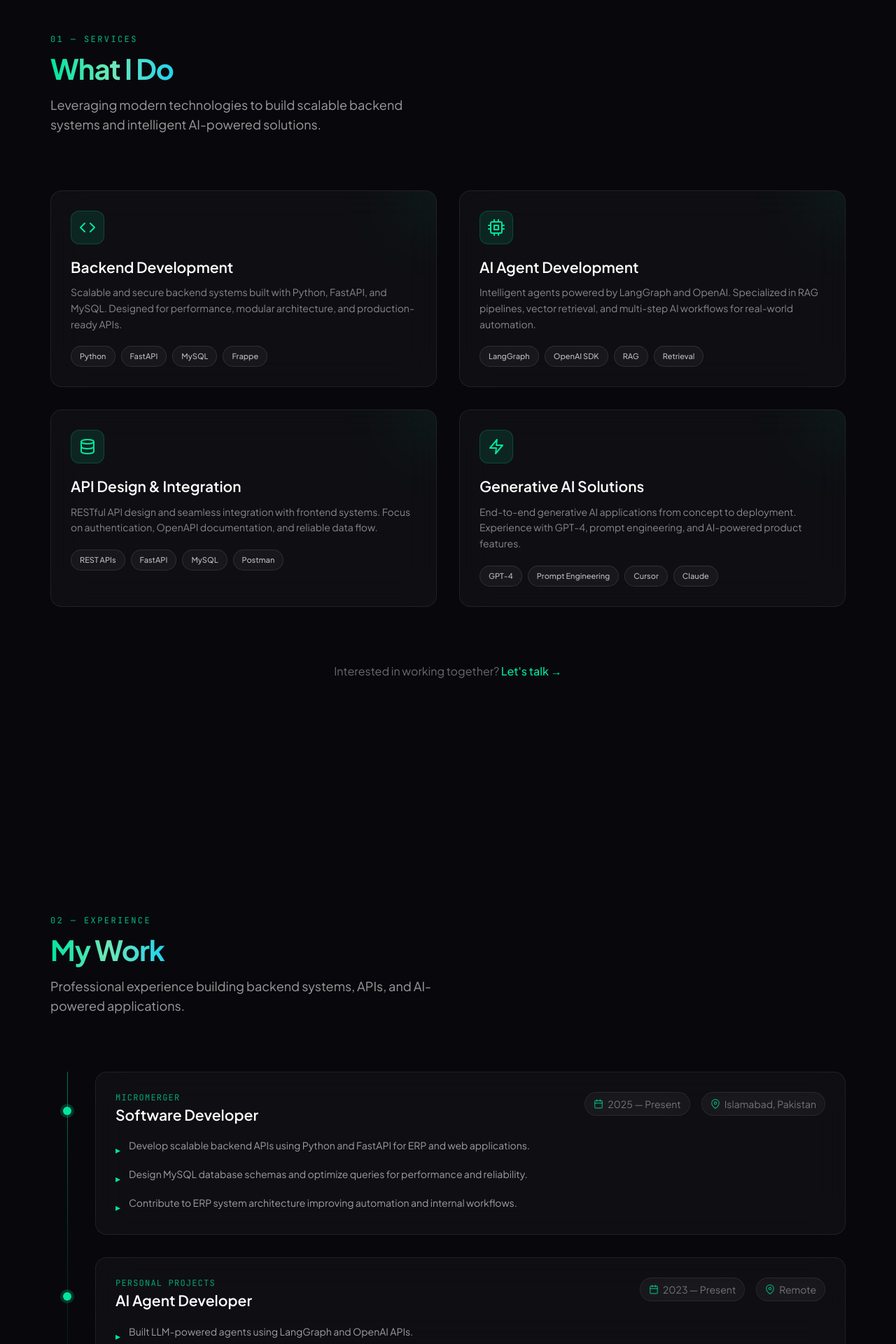
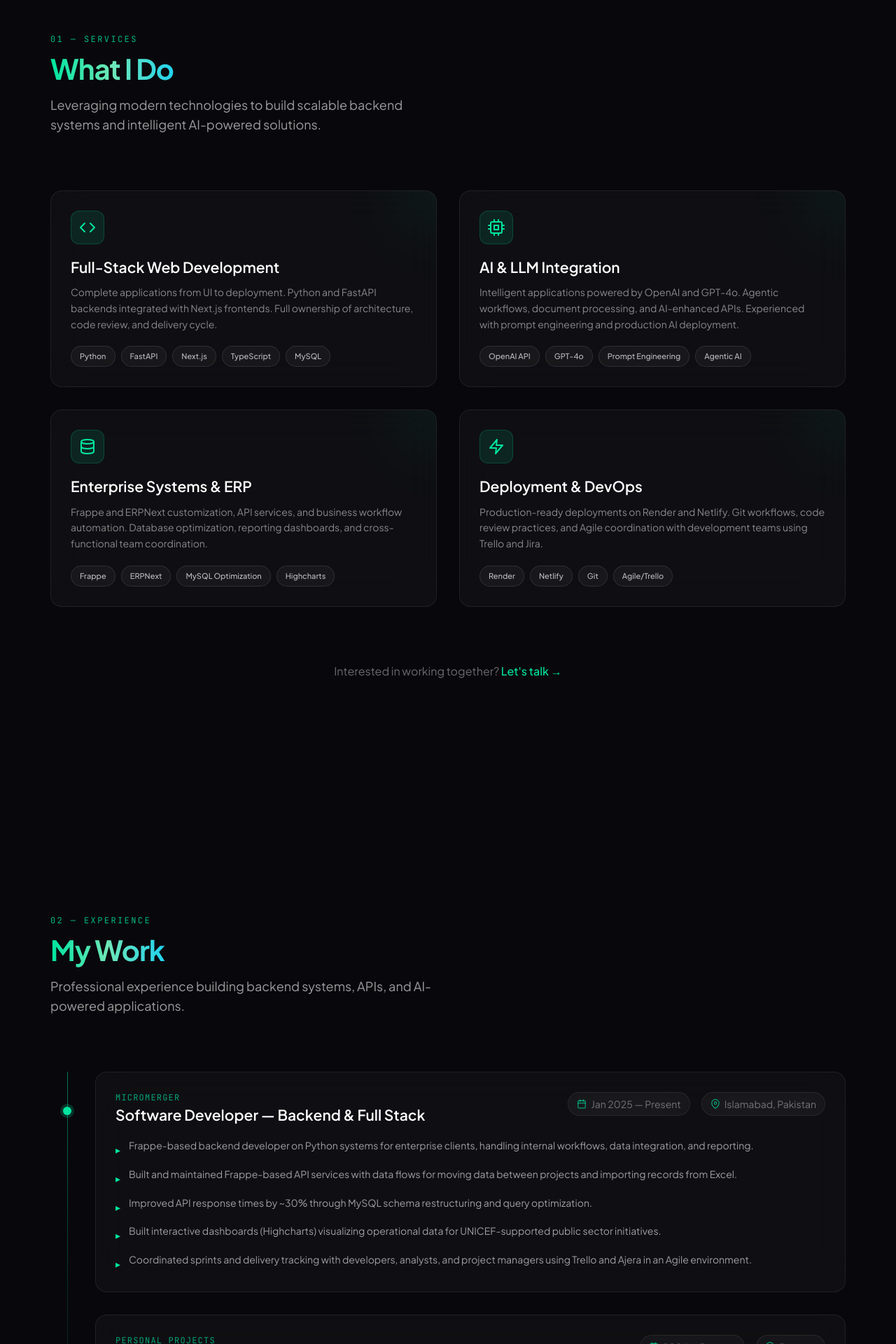
Before and after one commit to UzairRiasat/Portfolio, a Next.js app: page / in a window 1280 px wide. Shown: the part 880-2800 px from the top of the page at 70% size. Built offline with nearby package versions, Linux system fonts and the light colour scheme; no server answers.

Commit message:
improved layout alignment and styling

```diff
--- a/src/app/layout.tsx
+++ b/src/app/layout.tsx
@@ -20,7 +20,7 @@ const plusJakarta = Plus_Jakarta_Sans({
 });
 
 export const metadata: Metadata = {
-  title: "Uzair Riasat - Backend Developer & AI Engineer",
+  title: "Uzair Riasat - Full Stack Web Developer",
   description: "Portfolio of Uzair Riasat, a backend software developer specializing in Python, FastAPI, and AI agent systems.",
   icons: {
     icon: [
--- a/src/app/page.tsx
+++ b/src/app/page.tsx
@@ -10,7 +10,7 @@ import WorkSection from "@/components/sections/WorkSection"
 import ContactSection from "@/components/sections/ContactSection"
 import { scrollToSection } from "@/lib/nav-links"
 
-const techStack = ["Python", "FastAPI", "AI Agents", "LangGraph", "Next.js"]
+const techStack = ["Python", "FastAPI", "Next.js", "MySQL", "OpenAI API", "Frappe"]
 
 const Home = () => {
   return (
@@ -38,20 +38,19 @@ const Home = () => {
 
               {/* Role label */}
               <p className="font-primary text-xs xl:text-sm uppercase tracking-[0.25em] text-accent/80 mb-2 xl:mb-3">
-                Backend & AI Developer
+                Full Stack Web Developer
               </p>
 
               {/* Headline — uses clamp() in globals.css so it scales with viewport */}
               <h1 className="h1 mb-3 xl:mb-4">
-                Building intelligent
+                Building complete
                 <br />
-                <span className="gradient-text">systems that scale</span>
+                <span className="gradient-text">full-stack applications</span>
               </h1>
 
               {/* Bio */}
               <p className="text-sm xl:text-base text-white/60 mb-4 xl:mb-5 leading-relaxed max-w-[500px] mx-auto xl:mx-0">
-                I&apos;m <span className="text-white font-medium">Uzair Riasat</span> — I design
-                scalable backends and AI-powered applications with Python, FastAPI, and modern LLM frameworks.
+                I&apos;m <span className="text-white font-medium">Uzair Riasat</span> — I build complete applications with Python backends, JavaScript frontends, and Frappe systems. Full-stack delivery from UI to API design and deployment.
               </p>
 
               {/* Tech pills */}
--- a/src/components/sections/ServicesSection.tsx
+++ b/src/components/sections/ServicesSection.tsx
@@ -8,31 +8,31 @@ const ServicesSection = () => {
   const services = [
     {
       icon: FiCode,
-      title: "Backend Development",
+      title: "Full-Stack Web Development",
       description:
-        "Scalable and secure backend systems built with Python, FastAPI, and MySQL. Designed for performance, modular architecture, and production-ready APIs.",
-      technologies: ["Python", "FastAPI", "MySQL", "Frappe"],
+        "Complete applications from UI to deployment. Python and FastAPI backends integrated with Next.js frontends. Full ownership of architecture, code review, and delivery cycle.",
+      technologies: ["Python", "FastAPI", "Next.js", "TypeScript", "MySQL"],
     },
     {
       icon: FiCpu,
-      title: "AI Agent Development",
+      title: "AI & LLM Integration",
       description:
-        "Intelligent agents powered by LangGraph and OpenAI. Specialized in RAG pipelines, vector retrieval, and multi-step AI workflows for real-world automation.",
-      technologies: ["LangGraph", "OpenAI SDK", "RAG", "Retrieval"],
+        "Intelligent applications powered by OpenAI and GPT-4o. Agentic workflows, document processing, and AI-enhanced APIs. Experienced with prompt engineering and production AI deployment.",
+      technologies: ["OpenAI API", "GPT-4o", "Prompt Engineering", "Agentic AI"],
     },
     {
       icon: FiDatabase,
-      title: "API Design & Integration",
+      title: "Enterprise Systems & ERP",
       description:
-        "RESTful API design and seamless integration with frontend systems. Focus on authentication, OpenAPI documentation, and reliable data flow.",
-      technologies: ["REST APIs", "FastAPI", "MySQL", "Postman"],
+        "Frappe and ERPNext customization, API services, and business workflow automation. Database optimization, reporting dashboards, and cross-functional team coordination.",
+      technologies: ["Frappe", "ERPNext", "MySQL Optimization", "Highcharts"],
     },
     {
       icon: FiZap,
-      title: "Generative AI Solutions",
+      title: "Deployment & DevOps",
       description:
-        "End-to-end generative AI applications from concept to deployment. Experience with GPT-4, prompt engineering, and AI-powered product features.",
-      technologies: ["GPT-4", "Prompt Engineering", "Cursor", "Claude"],
+        "Production-ready deployments on Render and Netlify. Git workflows, code review practices, and Agile coordination with development teams using Trello and Jira.",
+      technologies: ["Render", "Netlify", "Git", "Agile/Trello"],
     },
   ];
 
--- a/src/components/sections/WorkSection.tsx
+++ b/src/components/sections/WorkSection.tsx
@@ -6,25 +6,27 @@ import SectionHeader from "@/components/SectionHeader";
 const WorkSection = () => {
   const experiences = [
     {
-      role: "Software Developer",
+      role: "Software Developer — Backend & Full Stack",
       company: "MicroMerger",
       location: "Islamabad, Pakistan",
-      period: "2025 — Present",
+      period: "Jan 2025 — Present",
       points: [
-        "Develop scalable backend APIs using Python and FastAPI for ERP and web applications.",
-        "Design MySQL database schemas and optimize queries for performance and reliability.",
-        "Contribute to ERP system architecture improving automation and internal workflows.",
+        "Frappe-based backend developer on Python systems for enterprise clients, handling internal workflows, data integration, and reporting.",
+        "Built and maintained Frappe-based API services with data flows for moving data between projects and importing records from Excel.",
+        "Improved API response times by ~30% through MySQL schema restructuring and query optimization.",
+        "Built interactive dashboards (Highcharts) visualizing operational data for UNICEF-supported public sector initiatives.",
+        "Coordinated sprints and delivery tracking with developers, analysts, and project managers using Trello and Ajera in an Agile environment.",
       ],
     },
     {
-      role: "AI Agent Developer",
+      role: "Full Stack Developer",
       company: "Personal Projects",
       location: "Remote",
-      period: "2023 — Present",
+      period: "2024 — Present",
       points: [
-        "Built LLM-powered agents using LangGraph and OpenAI APIs.",
-        "Developed Retrieval-Augmented Generation (RAG) pipelines for document-based Q&A systems.",
-        "Integrated AI agents into backend APIs for intelligent automation tools.",
+        "Built Portfolio Website (Next.js + FastAPI) with live AI agent integrated with OpenAI API, deployed on Netlify and Render.",
+        "Developed Document Processing Agent: FastAPI service converting unstructured PDFs/DOCX into validated JSON via agentic loop.",
+        "Created E-commerce Platform (FastAPI + MySQL) following Frappe standards with product catalog, checkout, and CRM modules.",
       ],
     },
   ];
```
